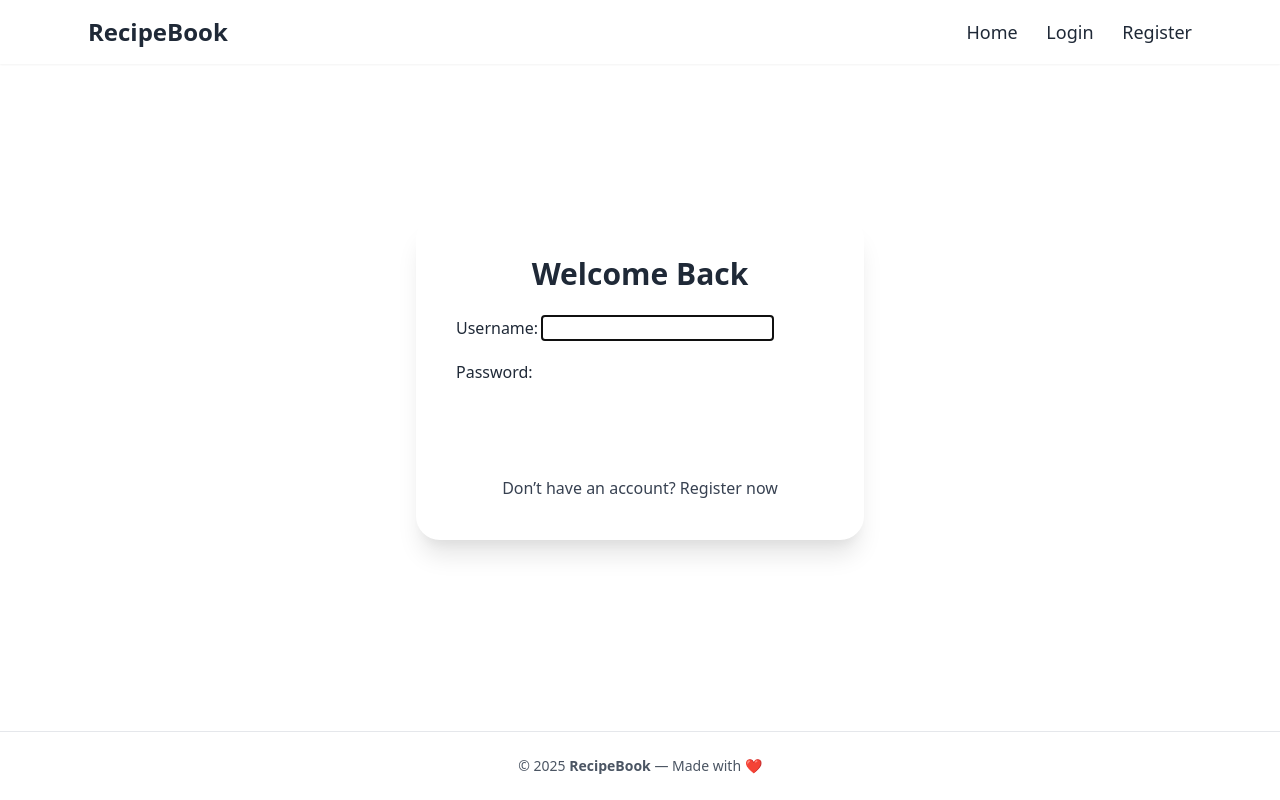
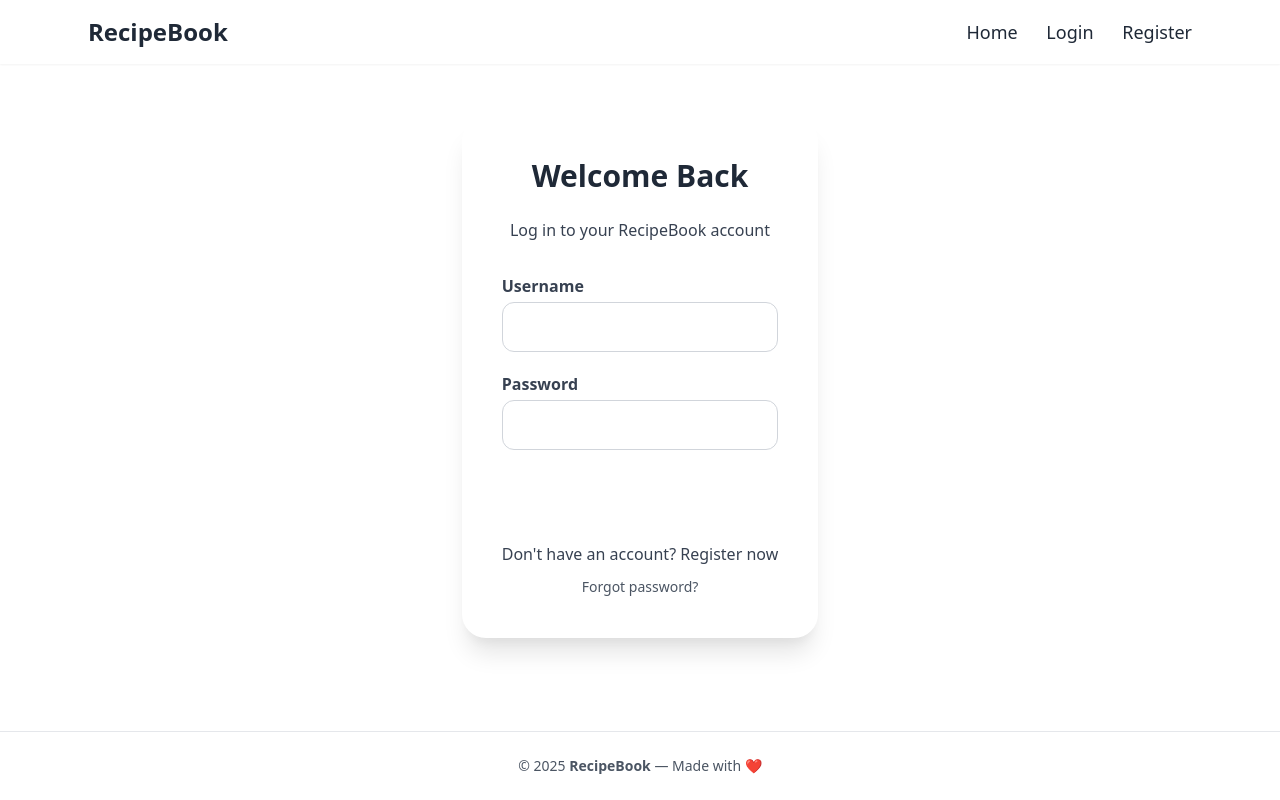
Before and after one commit to Eliza201012/Recipe-Book, a Django app: page /users/login/ in a window 1280 px wide. Run offline with Django 5.2, Linux system fonts and the light colour scheme.

Commit message:
updated login.html

```diff
--- a/users/templates/users/login.html
+++ b/users/templates/users/login.html
@@ -2,21 +2,45 @@
 {% block title %}Login — RecipeBook{% endblock %}
 
 {% block content %}
+<div class="flex justify-center items-center min-h-full">
   <div class="bg-white/50 backdrop-blur-lg p-10 rounded-3xl shadow-xl w-full max-w-md">
     <h1 class="text-3xl font-bold text-center mb-6 text-emerald-700">Welcome Back</h1>
+    <p class="text-center text-gray-700 mb-8">Log in to your RecipeBook account</p>
 
     <form method="POST" class="space-y-5">
       {% csrf_token %}
-    {{ form.as_p }}
+
+      <!-- Username -->
+      <div>
+        <label for="id_username" class="block text-gray-700 font-semibold mb-1">Username</label>
+        <input type="text" name="username" id="id_username" required
+               class="w-full px-4 py-3 rounded-xl border border-gray-300 focus:outline-none focus:ring-2 focus:ring-emerald-500 focus:border-emerald-500">
+      </div>
+
+      <!-- Password -->
+      <div>
+        <label for="id_password" class="block text-gray-700 font-semibold mb-1">Password</label>
+        <input type="password" name="password" id="id_password" required
+               class="w-full px-4 py-3 rounded-xl border border-gray-300 focus:outline-none focus:ring-2 focus:ring-emerald-500 focus:border-emerald-500">
+      </div>
+
+      <!-- Submit -->
       <button type="submit"
         class="w-full py-3 rounded-xl bg-emerald-600 hover:bg-emerald-700 text-white font-semibold transition">
         Login
       </button>
     </form>
 
-  <p class="text-center mt-6 text-gray-700">
-    Don’t have an account?
-    <a href="{% url 'registration' %}" class="text-emerald-700 hover:underline">Register now</a>
+    <!-- Forgot / Register links -->
+    <div class="mt-6 text-center text-gray-700 space-y-2">
+      <p>
+        Don't have an account?
+        <a href="{% url 'users:registration' %}" class="text-emerald-700 hover:underline">Register now</a>
+      </p>
+      <p>
+        <a href="#" class="text-gray-600 hover:underline text-sm">Forgot password?</a>
       </p>
     </div>
+  </div>
+</div>
 {% endblock %}
```
Lines whose indentation alone changed are shown as unchanged.
